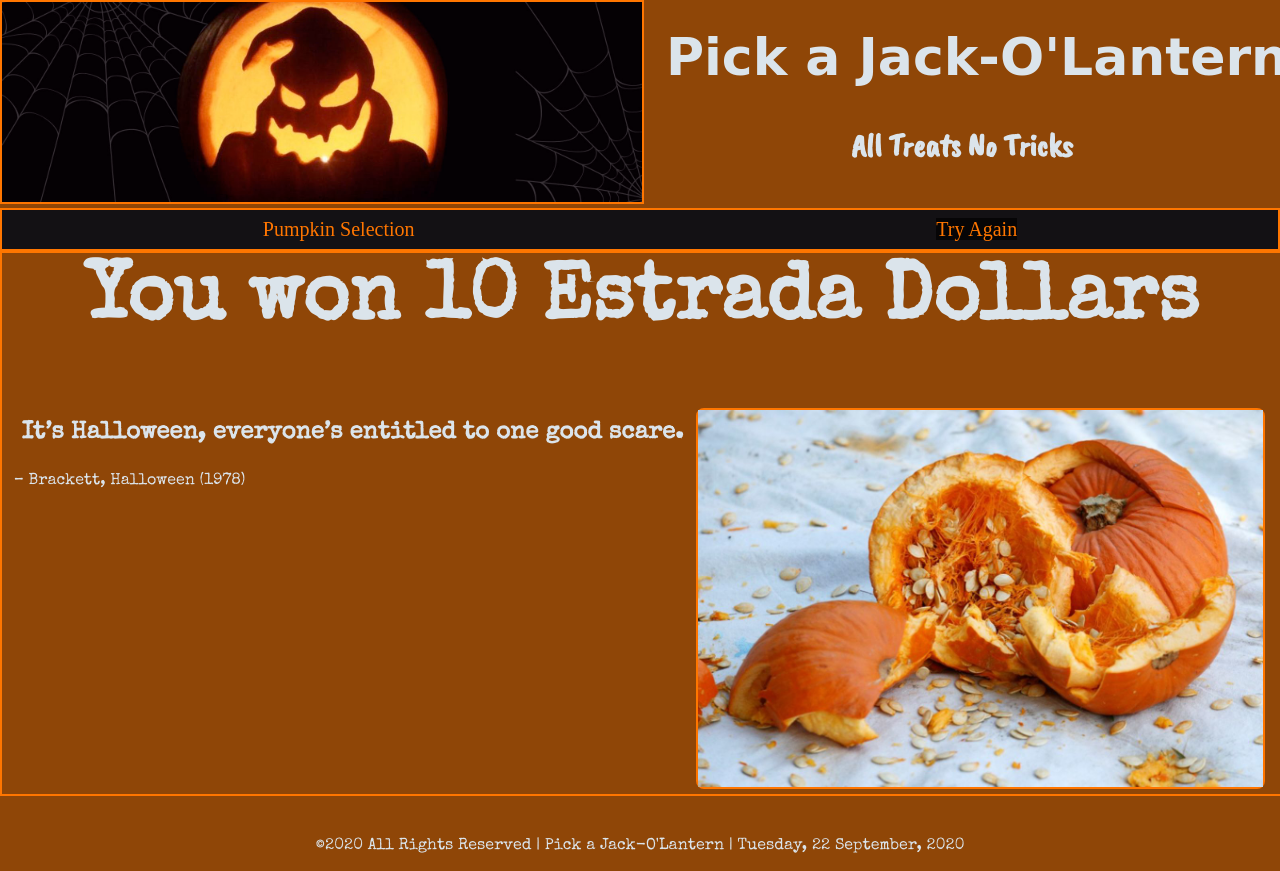
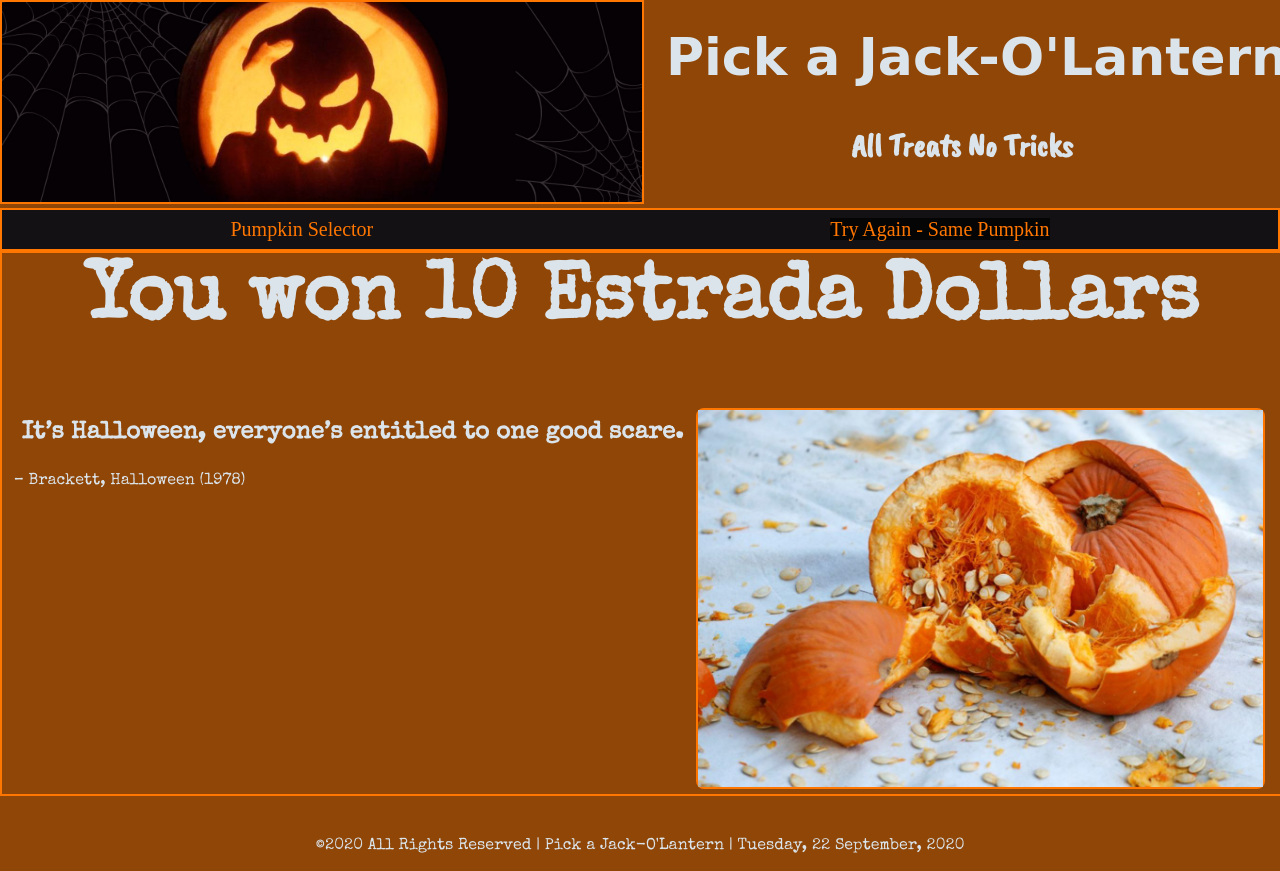
Before and after one commit to Logandavis27/Logandavis27.github.io, a plain HTML site: page halloween_chance/you_won.html in a window 1280 px wide. Drawn offline with nearby package versions, Linux system fonts and the light colour scheme; no server answers; a web font is replaced by a local one.

Commit message:
small adjustments

```diff
--- a/halloween_chance/you_won.html
+++ b/halloween_chance/you_won.html
@@ -19,8 +19,8 @@
     <nav>
     <button onclick="toggleNavMenu()">&#9776;</button>
     <ul id="navmenu" class="hide">
-        <li><a href="index.html">Pumpkin Selection</a></li>
-        <li><a href="you_won.html">Try Again</a></li>
+        <li><a href="index.html">Pumpkin Selector</a></li>
+        <li><a href="you_won.html">Try Again - Same Pumpkin</a></li>
 <!--    <li><a href="franklin.html">Franklin</a></li>
         <li><a href="greenville.html">Greenville</a></li>
         <li><a href="springfield.html">Springfield</a></li>
```
Also changed, not shown: halloween_chance/index.html (+4 -4 lines).
